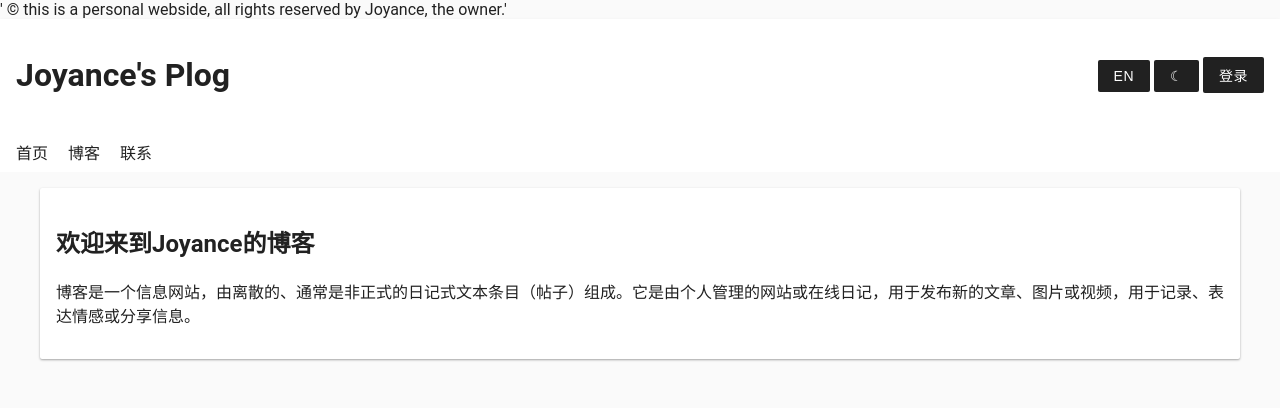
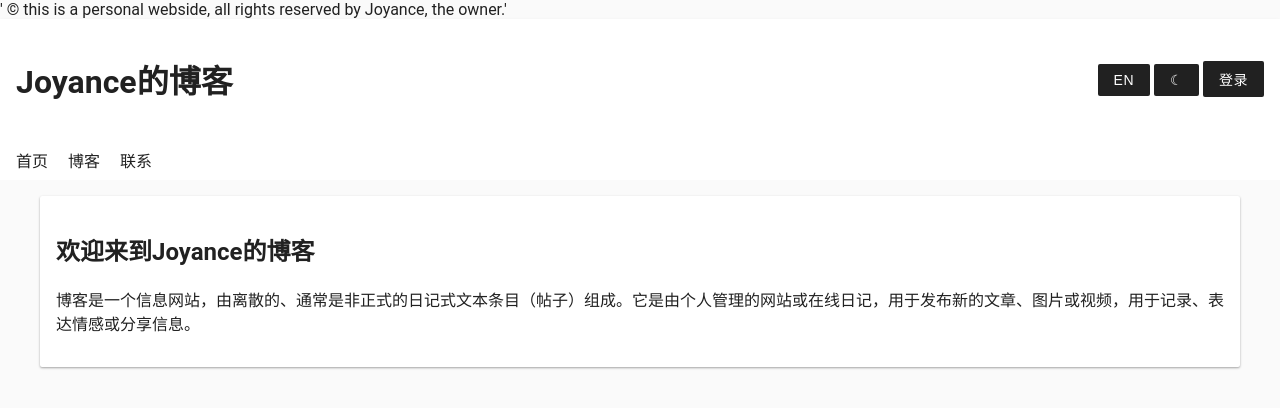
Before and after one commit to Joyance-tsui/plog-classical, a website: page index.html in a window 1280 px wide. Drawn offline with Linux system fonts and the light colour scheme.

Commit message:
Update index.html

```diff
--- a/index.html
+++ b/index.html
@@ -224,7 +224,7 @@
 </head>
 <body>
     <header>
-        <h1 id="headerTitle">Joyance's Plog</h1>
+        <h1 id="headerTitle">Joyance的博客</h1>
         <div id="controls">
             <button onclick="toggleLanguage()" id="languageToggle">EN</button>
             <button onclick="toggleDarkMode()" id="darkModeToggle">☾</button>
```
